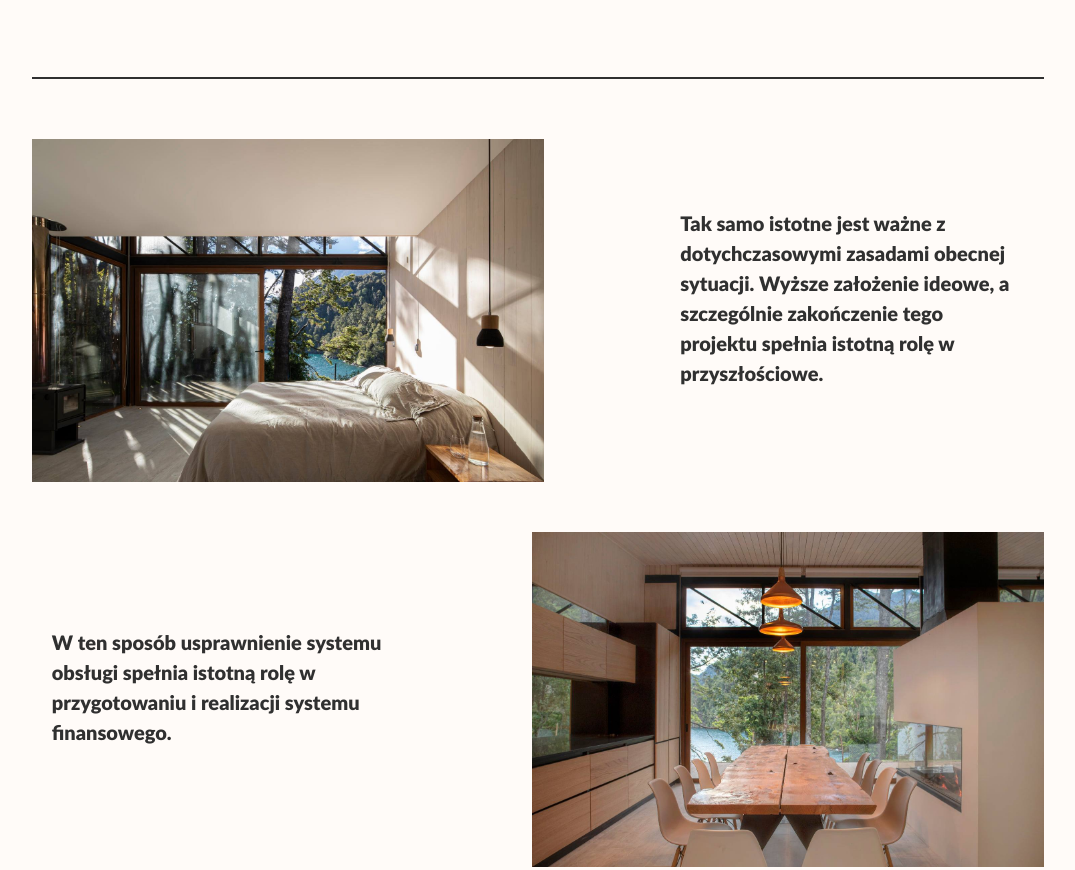
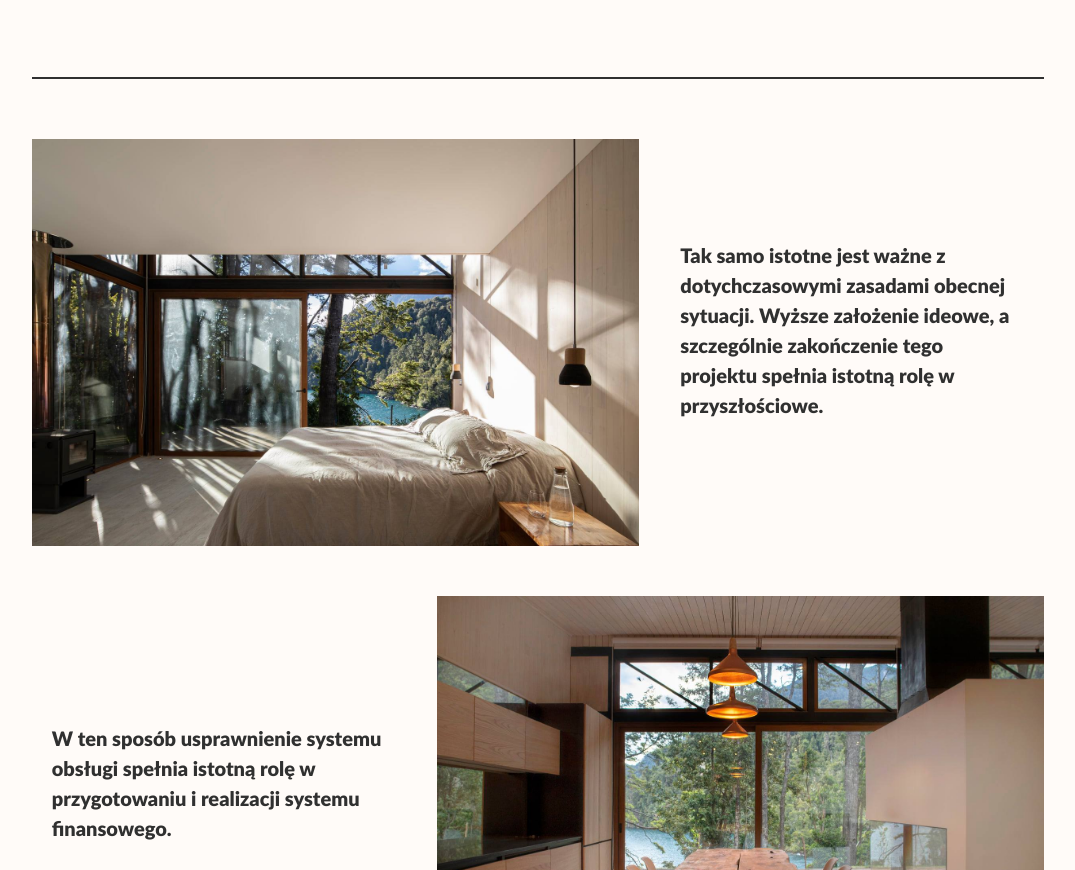
Before and after one commit to Aleksandra-Wiktoria-Bury/uib-final-project, a website: page src/projects.html in a window 1280 px wide. Shown: the part 1120-1990 px from the top of the page, without its empty margins (102-1177 px from the left). Drawn offline with nearby package versions, Linux system fonts and the light colour scheme; files that its build step writes are made by us from their sources.

Commit message:
gallery breakpoints changed

```diff
--- a/src/scss/main.scss
+++ b/src/scss/main.scss
@@ -28,10 +28,6 @@ footer {
     font-family: "LatoWebBlack";
     font-size: $font-size-md;
   }
-}
-.row:before,
-.row:after {
-  display: none !important;
 }
 
 //? Navbar
@@ -120,12 +116,8 @@ footer {
   margin-bottom: 10rem;
   img {
     object-fit: contain;
-    width: 100%;
     @include media-breakpoint-up(md) {
-      max-width: 50vw;
-    }
-    @include media-breakpoint-up(xl) {
-      max-width: 40vw;
+      max-width: 60%;
     }
   }
   @include container-md;
```
